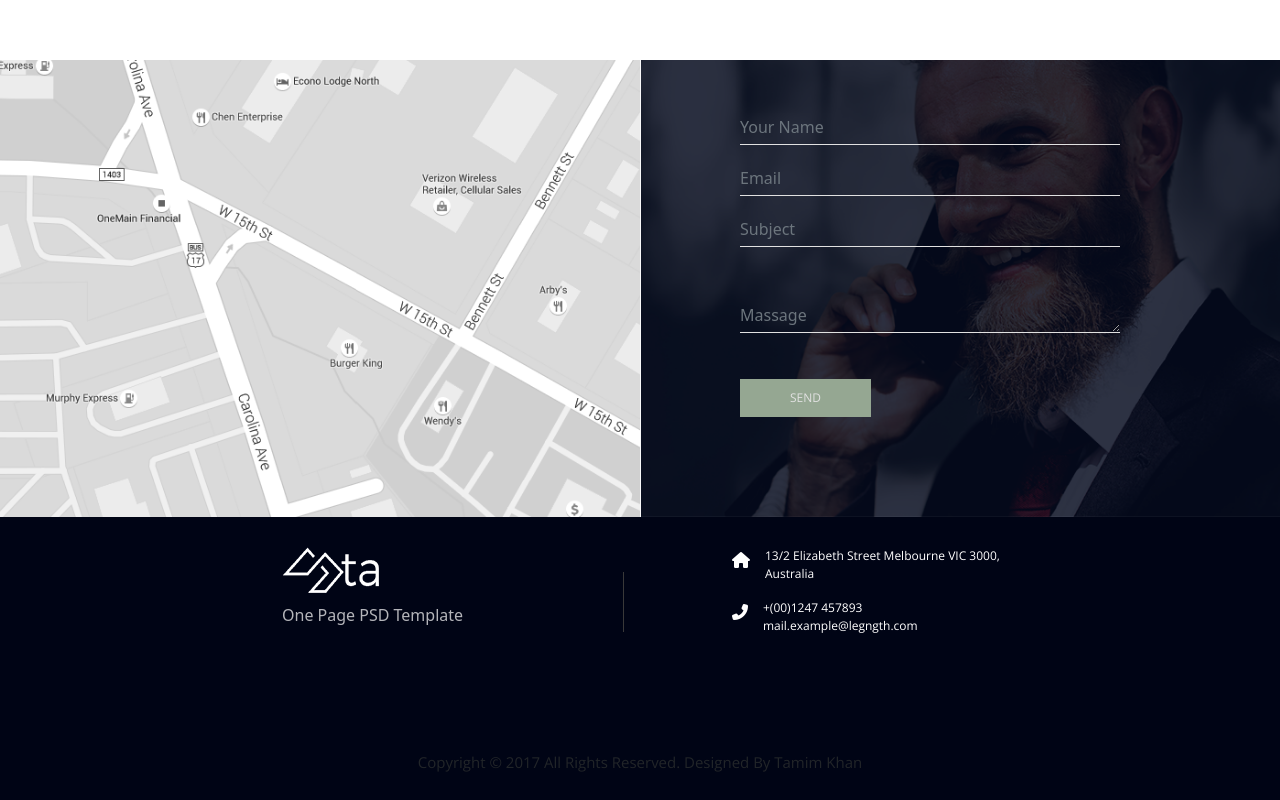
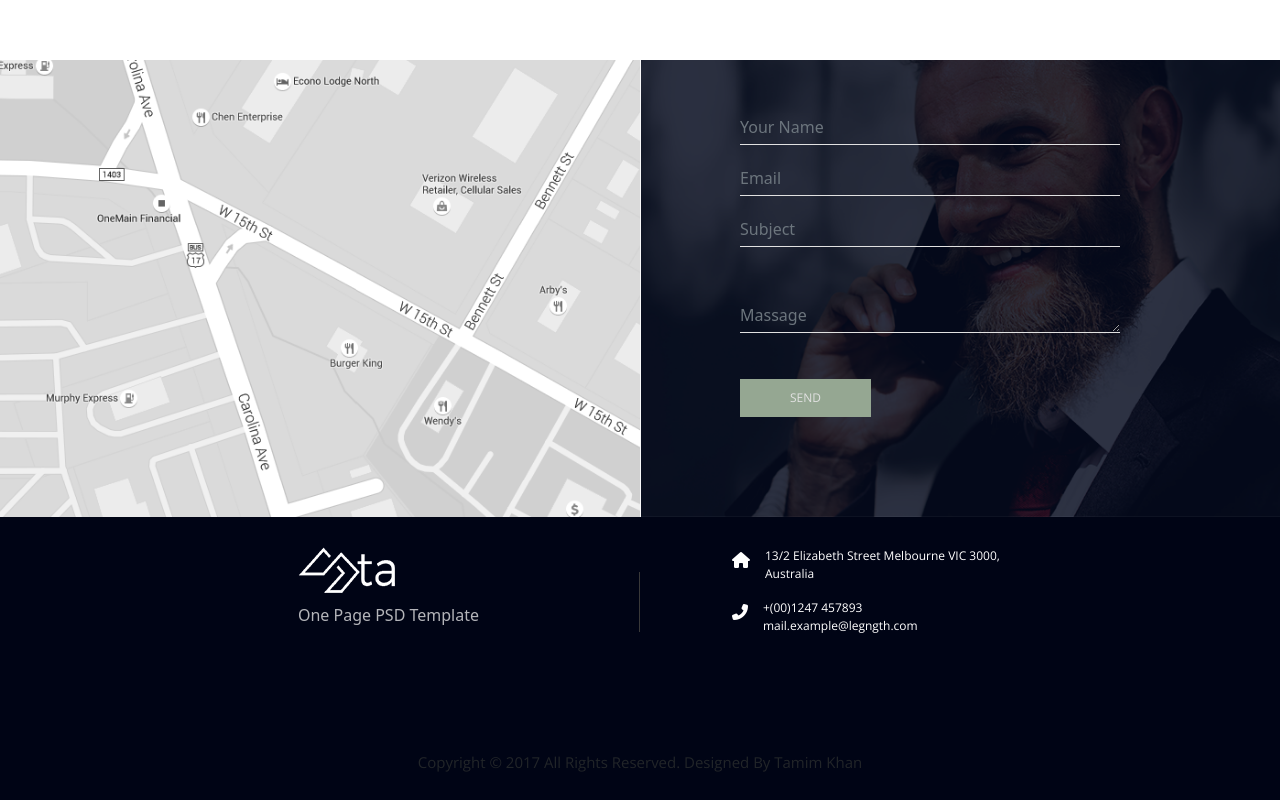
Before and after one commit to sohan724code/ta.com, a plain HTML site: page index.html in a window 1280 px wide. Shown: the part 3702-4502 px from the top of the page. Drawn offline with nearby package versions, Linux system fonts and the light colour scheme.

Commit message:
Update style.css
changes made in footer section

```diff
--- a/style.css
+++ b/style.css
@@ -356,7 +356,7 @@ ul {
 
 .footer-left {
   display: flex;
-  justific-content: flex-end;
+  justify-content: flex-end;
 }
 
 .footer-left p {
```
